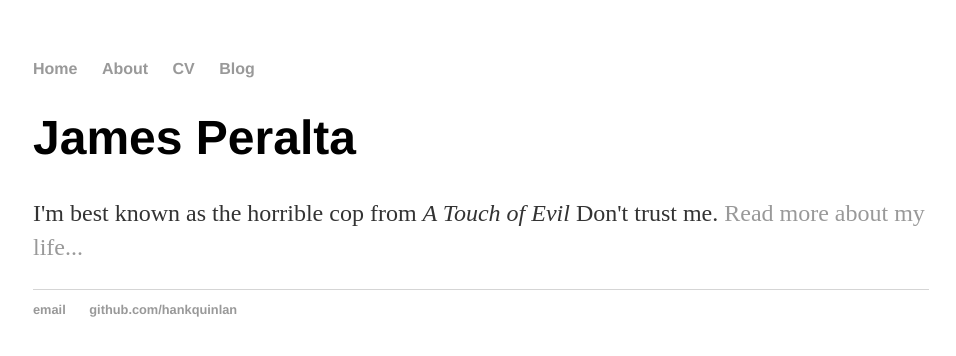
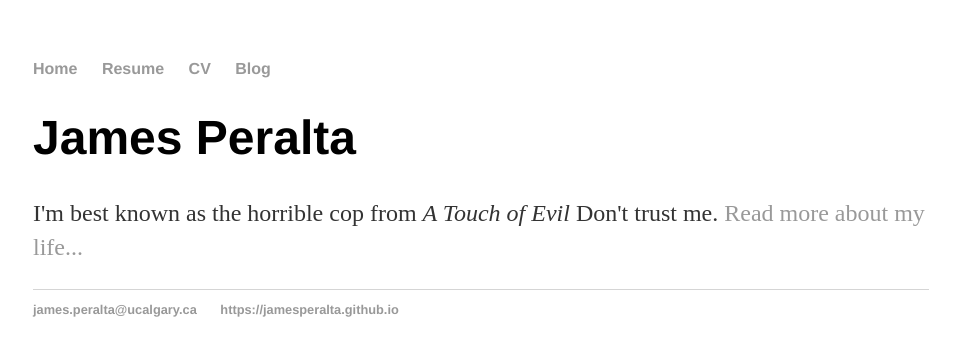
Before and after one commit to JamesPeralta/jamesperalta.github.io, a Jekyll site: the page built from index.html, in a window 1280 px wide. Shown: the top 356 px of the page, without its empty margins (159-1115 px from the left). Built offline with Jekyll 4.4.1, drawn with Linux system fonts in a browser that asks for light colours.

Commit message:
Update default.html

```diff
--- a/_layouts/default.html
+++ b/_layouts/default.html
@@ -1,7 +1,7 @@
 <!DOCTYPE html>
 	<html>
 		<head>
-			<title>{{ page.title }}</title>
+			<title>{{ James Peralta }}</title>
 			<!-- link to main stylesheet -->
 			<link rel="stylesheet" type="text/css" href="/css/main.css">
 		</head>
@@ -9,7 +9,7 @@
 			<nav>
 	    		<ul>
 	        		<li><a href="/">Home</a></li>
-		        	<li><a href="/about">About</a></li>
+		        	<li><a href="/resume">Resume</a></li>
 	        		<li><a href="/cv">CV</a></li>
 	        		<li><a href="/blog">Blog</a></li>
 	    		</ul>
@@ -21,8 +21,8 @@
 			</div><!-- /.container -->
 			<footer>
 	    		<ul>
-	        		<li><a href="mailto:hankquinlanhub@gmail.com">email</a></li>
-	        		<li><a href="https://github.com/hankquinlan">github.com/hankquinlan</a></li>
+	        		<li><a href="james.peralta@ucalgary.ca">james.peralta@ucalgary.ca</a></li>
+	        		<li><a href="https://jamesperalta.github.io">https://jamesperalta.github.io</a></li>
 				</ul>
 			</footer>
 		</body>
```
